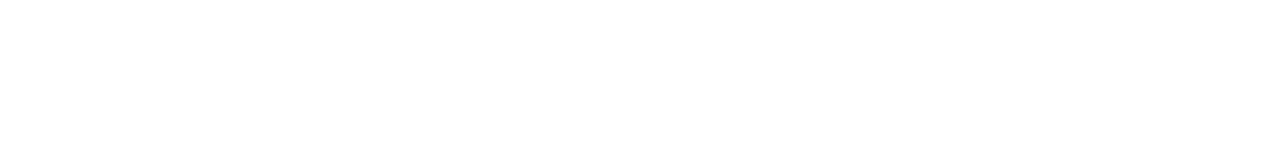
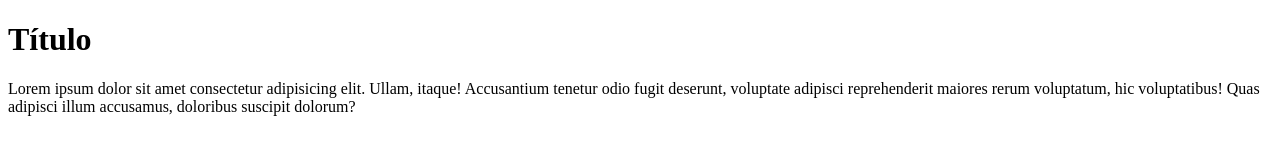
Before and after one commit to CatalinaGonzalez90/Ejemplo, a plain HTML site: page index.html in a window 1280 px wide. Drawn offline with Linux system fonts and the light colour scheme.

Commit message:
Tercer commit

```diff
--- a/index.html
+++ b/index.html
@@ -7,6 +7,7 @@
     <title>Document</title>
 </head>
 <body>
-
+    <h1>Título</h1>
+    <p>Lorem ipsum dolor sit amet consectetur adipisicing elit. Ullam, itaque! Accusantium tenetur odio fugit deserunt, voluptate adipisci reprehenderit maiores rerum voluptatum, hic voluptatibus! Quas adipisci illum accusamus, doloribus suscipit dolorum?</p>
 </body>
 </html>
```
